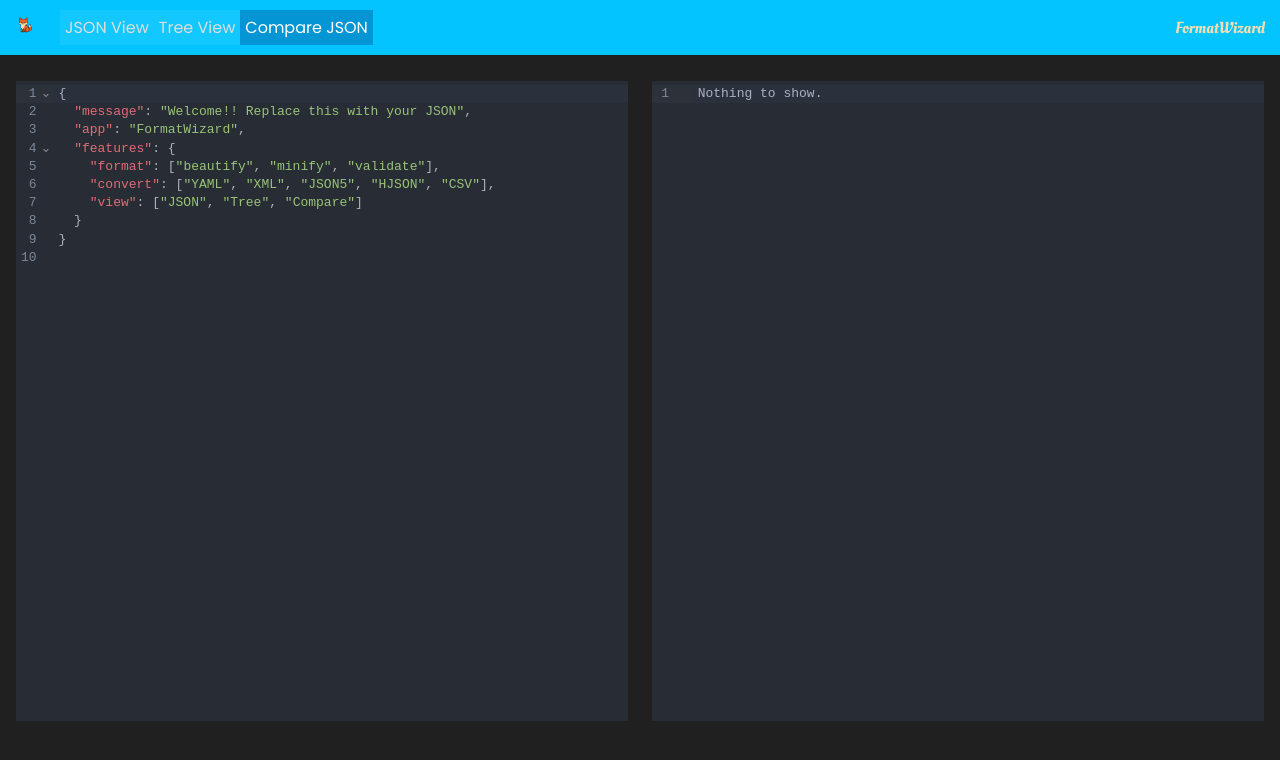
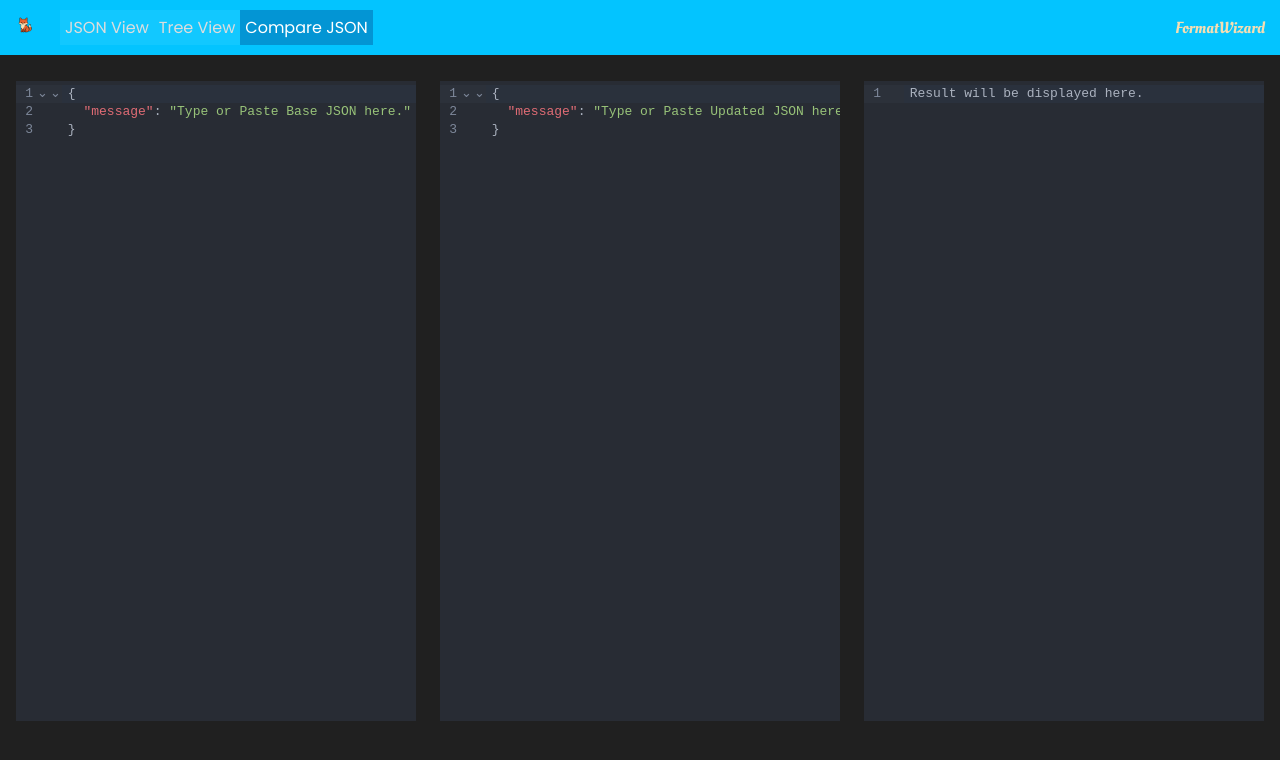
Before and after one commit to swapnil-railkar/format-wizard, a React (Vite) app in the folder format-wizard/: page / in a window 1280 px wide. Both pictures are taken after a click on the label "Compare JSON". Shown: the top 760 px of the page. Built offline with nearby package versions, Linux system fonts and the light colour scheme.

Commit message:
added comparison screen

```diff
--- a/format-wizard/package.json
+++ b/format-wizard/package.json
@@ -23,6 +23,7 @@
     "js-yaml": "^4.1.1",
     "json2toml": "^6.1.1",
     "json5": "^2.2.3",
+    "jsondiffpatch": "^0.7.3",
     "jsonpath-plus": "^10.3.0",
     "react": "^19.2.0",
     "react-dom": "^19.2.0",
--- a/format-wizard/src/App.css
+++ b/format-wizard/src/App.css
@@ -99,6 +99,19 @@ body {
 }
 
 .editor-wrapper > * {
+  min-width: 0; /* VERY IMPORTANT for CodeMirror */
+  min-height: 0;
+}
+
+.compare-wrapper {
+  display: grid;
+  grid-template-columns: 1fr 1fr 1fr;
+  grid-template-rows: 1fr;
+  gap: 24px;
+  padding: 16px;
+}
+
+.compare-wrapper > * {
   min-width: 0; /* VERY IMPORTANT for CodeMirror */
   min-height: 0;
 }
@@ -214,12 +227,20 @@ body {
   color: #fff;
 }
 
-.logo-wrapper {
+.center-vertically {
   display: flex;
   flex-direction: column;
   justify-content: center;
   height: 100%;
   width:fit-content;
+}
+
+.center-horizontally {
+  display: flex;
+  flex-direction: row;
+  justify-content: center;
+  width: 100%;
+  height: fit-content;
 }
 
 .json-query-bar {
@@ -245,7 +266,7 @@ body {
   color: #888;
 }
 
-.json-query-btn {
+.app-default-btn {
   padding: 6px 14px;
   border-radius: 4px;
   border: none;
@@ -255,6 +276,6 @@ body {
   font-size: 13px;
 }
 
-.json-query-btn:hover {
-  background: #2563eb;
+.app-default-btn:hover {
+  background: #03a1d1;
 }
--- a/format-wizard/src/App.jsx
+++ b/format-wizard/src/App.jsx
@@ -3,6 +3,7 @@ import "./App.css";
 import Editor from "./components/Editor";
 import Result from "./components/Result";
 import Toolbar from "./components/Toolbar";
+import Compare from "./components/Compare.jsx";
 import {
   convertJSON,
   isValidJSON,
@@ -14,6 +15,7 @@ import {
   TREE_VIEW,
   JSON_VIEW,
   JSON_QUERY,
+  COMPARE,
 } from "./data/operation-constants";
 import TreeView from "./components/TreeView";
 
@@ -24,10 +26,9 @@ function App() {
   const [operation, updateSelectedOperation] = useState();
   const [validJSON, updateValidJSON] = useState(false);
   const [query, updateQuery] = useState("");
+  const [compareView, showCompareView] = useState(false);
 
   useEffect(() => {
-    const result = isValidJSON(input.trim());
-
     function handleError(errorMsg) {
       updateValidJSON(false);
       updateOutput(errorMsg);
@@ -56,13 +57,24 @@ function App() {
       updateOutput(outputMsg);
     }
 
+    function handleCompareJSONView() {
+      if(operation === COMPARE) {
+        showCompareView(true);
+        return;
+      }
+      showCompareView(false);
+    }
+
+    // before validation, check if comparison window is opened.
+    handleCompareJSONView();
+
+    const result = isValidJSON(input.trim());
     if (result.message) {
       handleError(result.message);
       return;
     }
 
     // input is valid JSON
-    console.log('Selected operation : ', operation);
     handleOutput();
   }, [input, operation, query]);
 
@@ -73,13 +85,14 @@ function App() {
         selectOperation={updateSelectedOperation}
         setJsonQuery={updateQuery}
       />
-      {!showTree && (
+      {!showTree && !compareView && (
         <main className="editor-wrapper">
           <Editor defaultValue={input} handleUpdateInput={updateInput} />
           <Result value={output} format={operation} />
         </main>
       )}
       {showTree && <TreeView jsonStr={input} />}
+      {compareView && <Compare />}
     </>
   );
 }
--- /dev/null
+++ b/format-wizard/src/components/Compare.jsx
@@ -0,0 +1,77 @@
+import { useState } from "react";
+import CodeMirror from "@uiw/react-codemirror";
+import { json } from "@codemirror/lang-json";
+import { foldGutter } from "@codemirror/language";
+import { oneDark } from "@codemirror/theme-one-dark";
+import { convertJSON, isValidJSON } from "../data/json-engine";
+import { BEAUTIFY } from "../data/operation-constants";
+
+const BASE_JSON = `{
+  "message": "Type or Paste Base JSON here."
+}`;
+
+const UPDATED_JSON = `{
+  "message": "Type or Paste Updated JSON here."
+}`;
+export default function Compare() {
+  const [baseJSON, updateBaseJson] = useState(BASE_JSON);
+  const [newJSON, updateJSON] = useState(UPDATED_JSON);
+  const [result, updateResult] = useState("Result will be displayed here.");
+
+  function handleBaseJSONUpdate(value) {
+    updateBaseJson(value);
+    const result = isValidJSON(value);
+    if (result.message) {
+      updateResult(`Base JSON is not valid, ${result.message}`);
+      return;
+    }
+    const formattedJSON = convertJSON(BEAUTIFY, value);
+    updateBaseJson(formattedJSON);
+    getResult();
+  }
+
+  function handleNewJSONUpdate(value) {
+    updateJSON(value);
+    const result = isValidJSON(value);
+    if (result.message) {
+      updateResult(`Updated JSON is not valid, ${result.message}`);
+      return;
+    }
+    const formattedJSON = convertJSON(BEAUTIFY, value);
+    updateJSON(formattedJSON);
+    getResult();
+  }
+
+  function getResult() {
+    updateResult("Result will be displayed here");
+  }
+
+  return (
+    <main className="compare-wrapper">
+      <CodeMirror
+        value={baseJSON}
+        height="80vh"
+        width="100%"
+        theme={oneDark}
+        extensions={[json(), foldGutter()]}
+        onChange={(val) => handleBaseJSONUpdate(val)}
+      />
+      <CodeMirror
+        value={newJSON}
+        height="80vh"
+        width="100%"
+        theme={oneDark}
+        extensions={[json(), foldGutter()]}
+        onChange={(val) => handleNewJSONUpdate(val)}
+      />
+      <CodeMirror
+        value={result}
+        height="80vh"
+        width="100%"
+        theme={oneDark}
+        extensions={[json(), foldGutter()]}
+        editable={false}
+      />
+    </main>
+  );
+}
--- a/format-wizard/src/components/Toolbar.jsx
+++ b/format-wizard/src/components/Toolbar.jsx
@@ -56,7 +56,7 @@ export default function Toolbar({
   return (
     <header className="toolbar">
       <section className="wrapper">
-        <div className="logo-wrapper">
+        <div className="center-vertically">
           <img src="/app-logo-fox.png" height="20" width="20" />
         </div>
         <div className="view-toggle">
@@ -108,7 +108,7 @@ export default function Toolbar({
               disabled={!isValidJSON}
             />
             <button
-              className="json-query-btn"
+              className="text app-default-btn"
               onClick={() => onExecuteQuery()}
               disabled={!isValidJSON}
             >
@@ -119,7 +119,7 @@ export default function Toolbar({
       </section>
       <section className="wrapper">
         {view === JSON_VIEW && (
-          <div className="logo-wrapper">
+          <div className="center-vertically">
             <select
               className="dropdown text"
               value={utilityOp}
@@ -139,7 +139,7 @@ export default function Toolbar({
           </div>
         )}
         {view === JSON_VIEW && (
-          <div className="logo-wrapper">
+          <div className="center-vertically">
             <select
               className="dropdown text"
               value={formatOp}
@@ -167,7 +167,7 @@ export default function Toolbar({
             </select>
           </div>
         )}
-        <div className="logo-wrapper">
+        <div className="center-vertically">
           <p className="title-text">FormatWizard</p>
         </div>
       </section>
```
Also changed, not shown: 1 other file (tests, documents, lock files or other folders).
